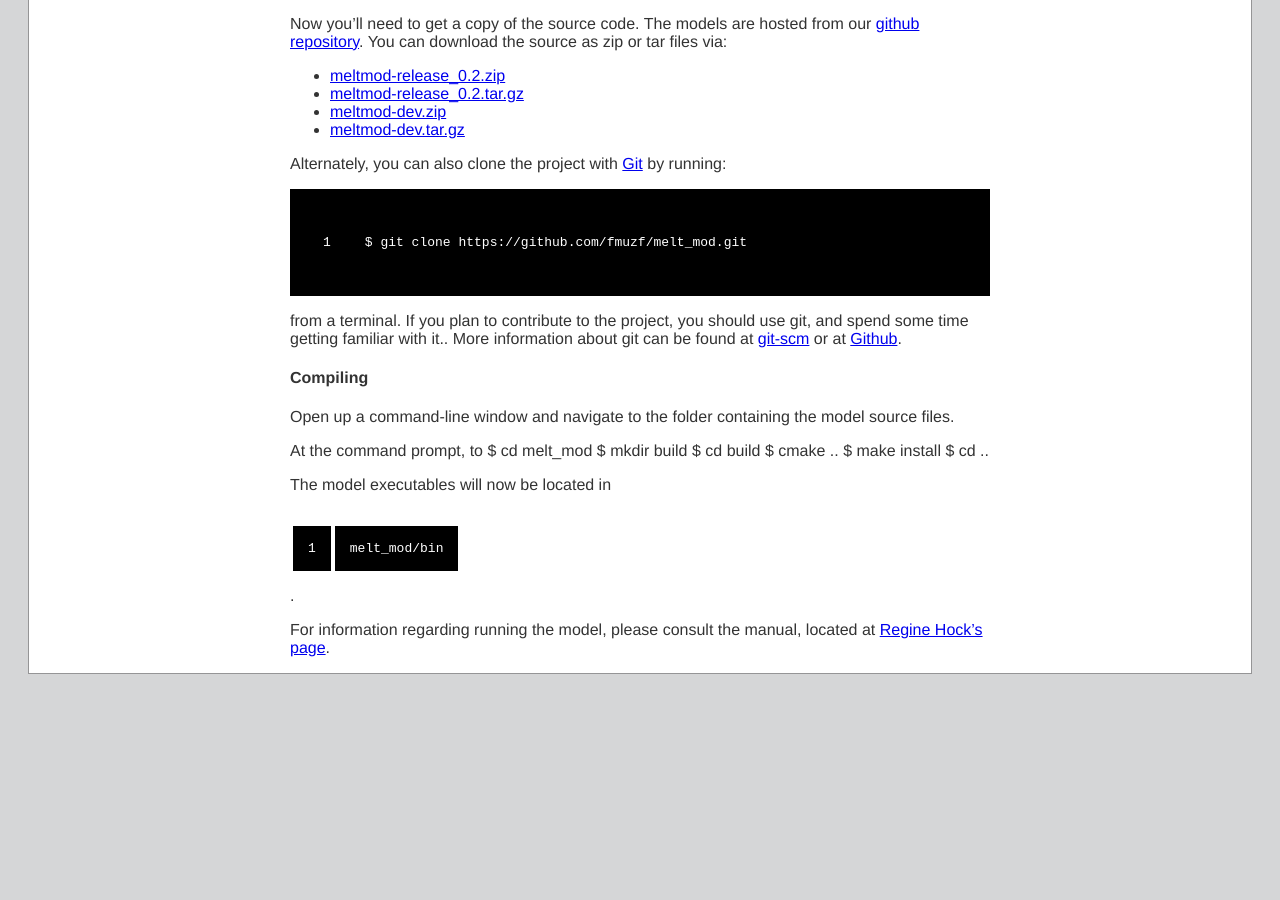
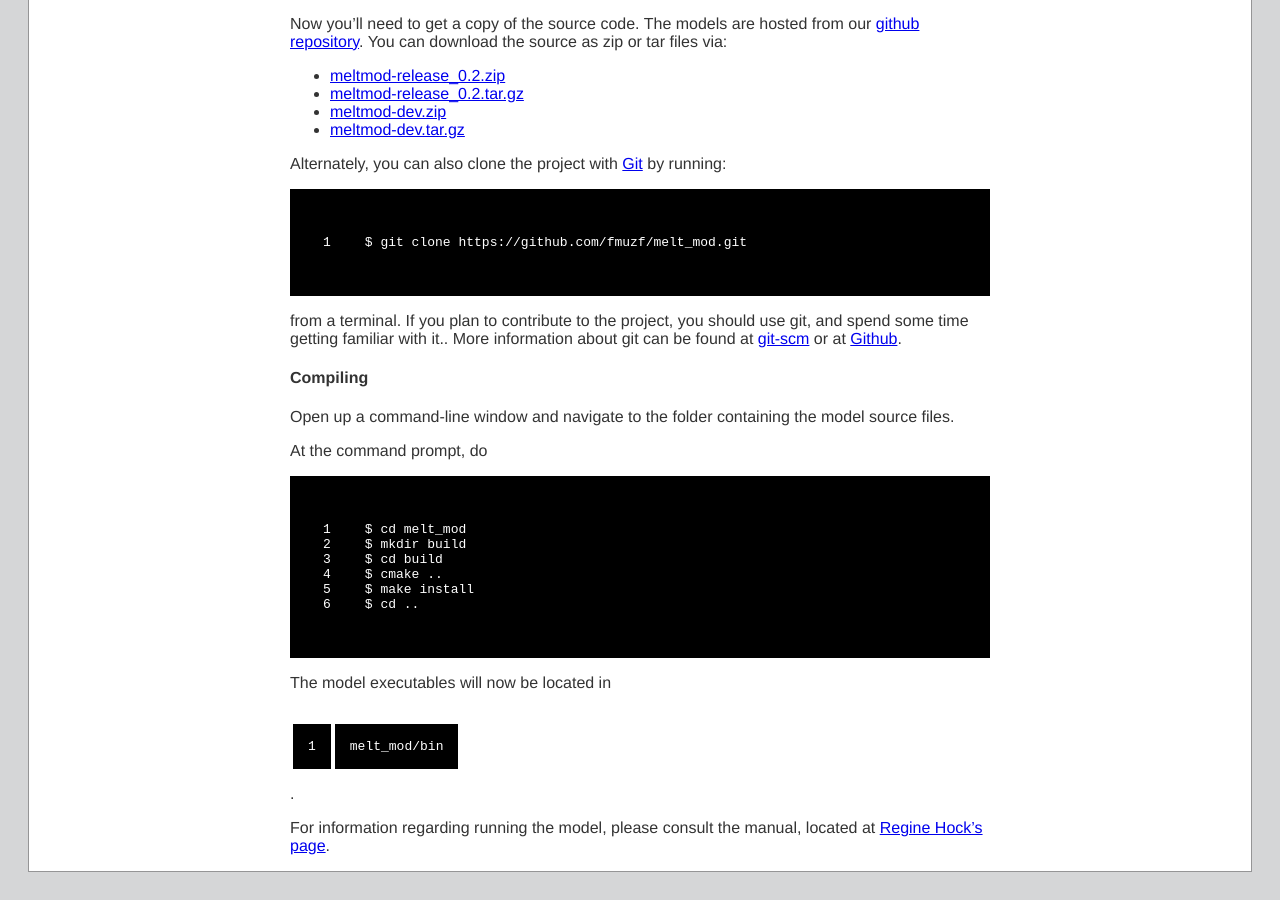
Before and after one commit to regine/meltmodel, a Jekyll site: the page built from install.md, in a window 1280 px wide and 900 px high, scrolled down 1460 px. Built offline with Jekyll 4.4.1, drawn with Linux system fonts in a browser that asks for light colours; Markdown is read by kramdown in place of the engine named in the settings; before the commit the page ends 2162 px from its top, so only the background shows below that; some of the changed text lies outside the part shown.

Commit message:
fixed typo

```diff
--- a/install.md
+++ b/install.md
@@ -107,7 +107,8 @@ found at [git-scm](http://git-scm.com/) or at
 Open up a command-line window and navigate to the folder containing the
 model source files.
 
-At the command prompt, to
+At the command prompt, do
+
     $ cd melt_mod
     $ mkdir build
     $ cd build
```
Also changed, not shown: other parts of install.md (+1 -1 lines).
